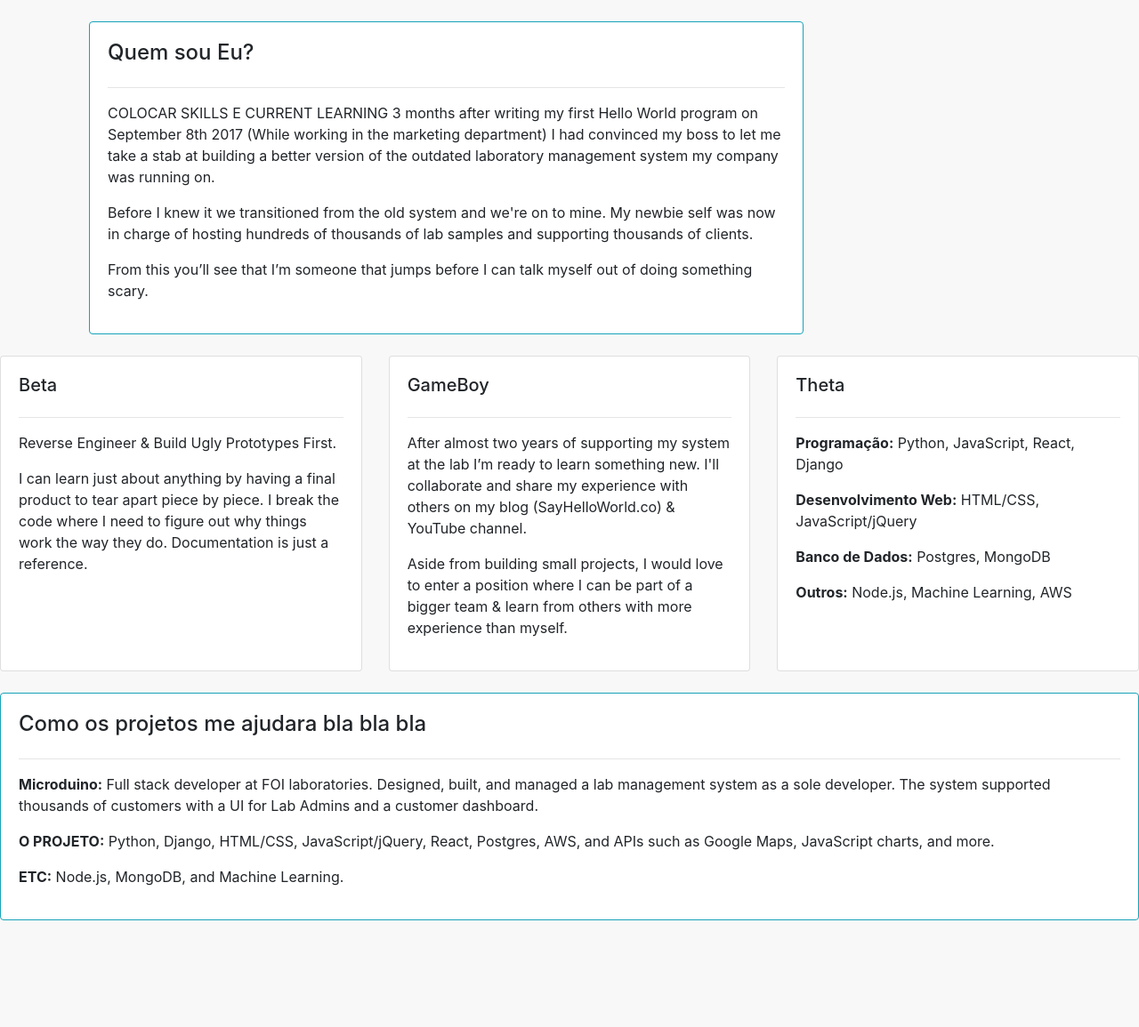
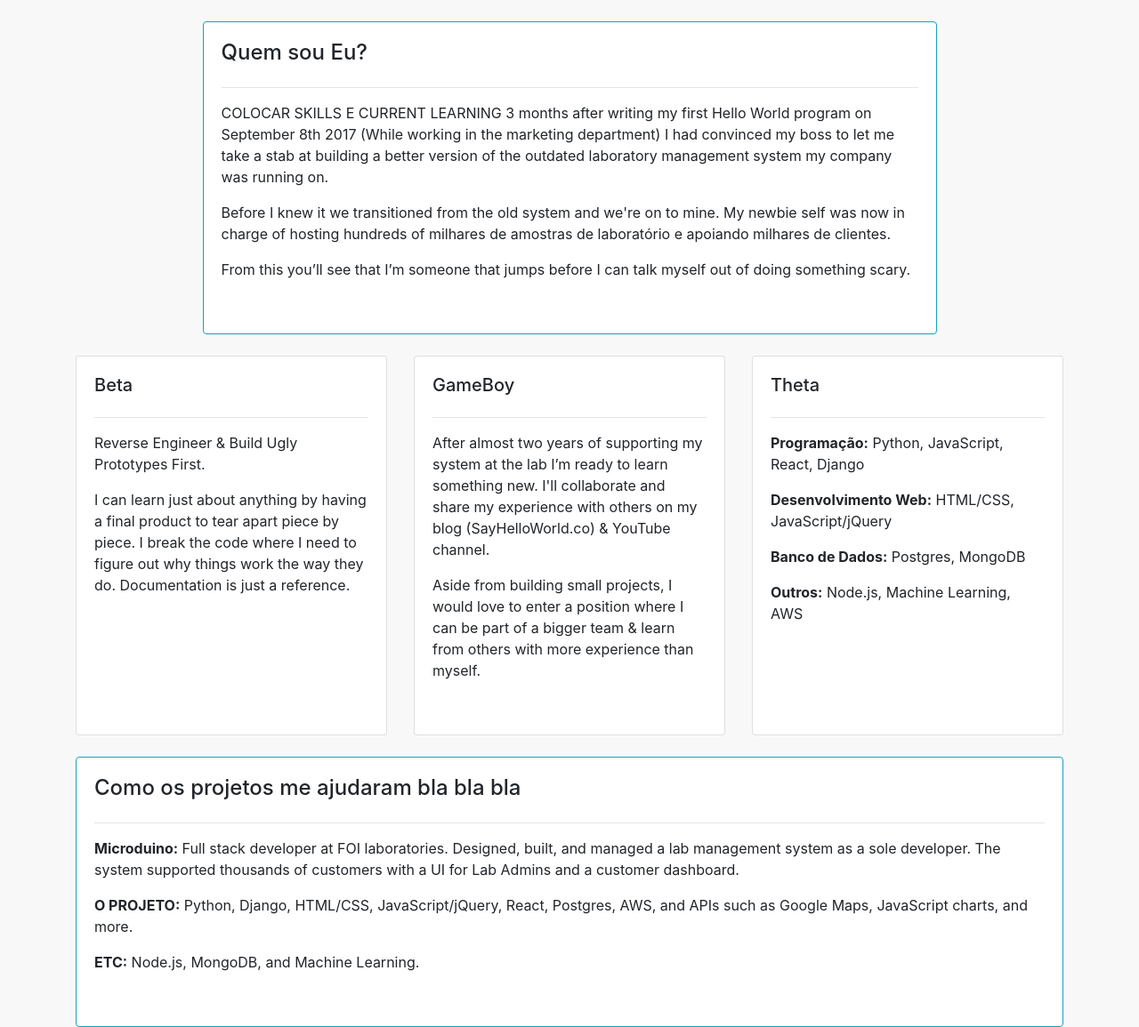
Before and after one commit to JoaoFerreira123/MyPortifolio, a Django app: page /pessoal/ in a window 1280 px wide. Shown: the whole page at 89% size. Before the commit the page ends 1035 px from the top, so only its background shows below. Run offline with Django 5.2, Linux system fonts and the light colour scheme; some libraries are stand-ins or nearby versions.

Commit message:
Centralizadoss

```diff
--- a/base/templates/base/pessoal.html
+++ b/base/templates/base/pessoal.html
@@ -3,20 +3,21 @@
 <!DOCTYPE html>
 <html>
 <head>
-    <title>Dennis Ivanov</title>
-    <link href="{% static '/css/main.css'  %}" rel="stylesheet" type="text/css">
+    <title>João Ferreira </title>
+    <link href="{% static '/css/main.css' %}" rel="stylesheet" type="text/css">
     <link rel="stylesheet" href="https://stackpath.bootstrapcdn.com/bootstrap/4.3.1/css/bootstrap.min.css" integrity="sha384-ggOyR0iXCbMQv3Xipma34MD+dH/1fQ784/j6cY/iJTQUOhcWr7x9JvoRxT2MZw1T" crossorigin="anonymous">
 </head>
 <body>
     <br>
     <div class="container">
-        <div class="col-md-9">
+        <div class="row">
+            <div class="col-md-9 mx-auto">
                 <div class="card card-body h-100 border-info">
                     <h4>Quem sou Eu?</h4>
                     <hr>
                     <p>COLOCAR SKILLS E CURRENT LEARNING 3 months after writing my first Hello World program on September 8th 2017 (While working in the marketing department) I had convinced my boss to let me take a stab at building a better version of the outdated laboratory management system my company was running on.</p>
 
-                <p>Before I knew it we transitioned from the old system and we're on to mine. My newbie self was now in charge of hosting hundreds of thousands of lab samples and supporting thousands of clients.</p>
+                    <p>Before I knew it we transitioned from the old system and we're on to mine. My newbie self was now in charge of hosting hundreds of milhares de amostras de laboratório e apoiando milhares de clientes.</p>
 
                     <p>From this you’ll see that I’m someone that jumps before I can talk myself out of doing something scary.</p>
                 </div>
@@ -59,7 +60,7 @@
         <div class="row">
             <div class="col-md-12">
                 <div class="card card-body h-100 border-info">
-                <h4>Como os projetos me ajudara bla bla bla</h4>
+                    <h4>Como os projetos me ajudaram bla bla bla</h4>
                     <hr>
                     <p><strong>Microduino:</strong> Full stack developer at FOI laboratories. Designed, built, and managed a lab management system as a sole developer. The system supported thousands of customers with a UI for Lab Admins and a customer dashboard.</p>
                     <p><strong>O PROJETO:</strong> Python, Django, HTML/CSS, JavaScript/jQuery, React, Postgres, AWS, and APIs such as Google Maps, JavaScript charts, and more.</p>
@@ -67,5 +68,6 @@
                 </div>
             </div>
         </div>
+    </div>
 </body>
 </html>
--- a/files/css/main.css
+++ b/files/css/main.css
@@ -1,31 +1,52 @@
-body{
-	background-color:#F8F8F8!important;
+body {
+    background-color: #F8F8F8 !important;
 }
 
-#profile-wrapper{
+.container {
+    max-width: 1200px; /* Limita a largura da container para centralizar o conteúdo */
+}
+
+#profile-wrapper {
     text-align: center;
 }
 
-#profile-pic{
-	width:150px;
+#profile-pic {
+    width: 150px;
     height: 150px;
     border-radius: 50%;
     margin-left: auto;
     margin-right: auto;
 }
 
-ul{
+ul {
     padding: 0;
     list-style-type: none;
 }
 
-
-.social-links ul, li{
-	list-style-type:none;
+.social-links ul,
+.social-links li {
+    list-style-type: none;
     display: inline-block;
 }
 
-.social{
-	width:20px;
+.social {
+    width: 20px;
     height: 20px;
 }
+
+.card {
+    margin-bottom: 1.5rem; /* Adiciona espaçamento entre os cards */
+}
+
+.col-md-9 {
+    margin: 0 auto; /* Centraliza o card dentro da coluna */
+}
+
+.row {
+    margin-left: -15px; /* Remove a margem negativa da linha */
+    margin-right: -15px; /* Remove a margem negativa da linha */
+}
+
+.card-body {
+    padding: 1.5rem; /* Adiciona padding aos cards para melhor espaçamento */
+}
```
Also changed, not shown: base/templates/base/home.html (+3 -5 lines), base/templates/base/profissional.html (+5 -3 lines). Lines whose indentation alone changed are shown as unchanged.
